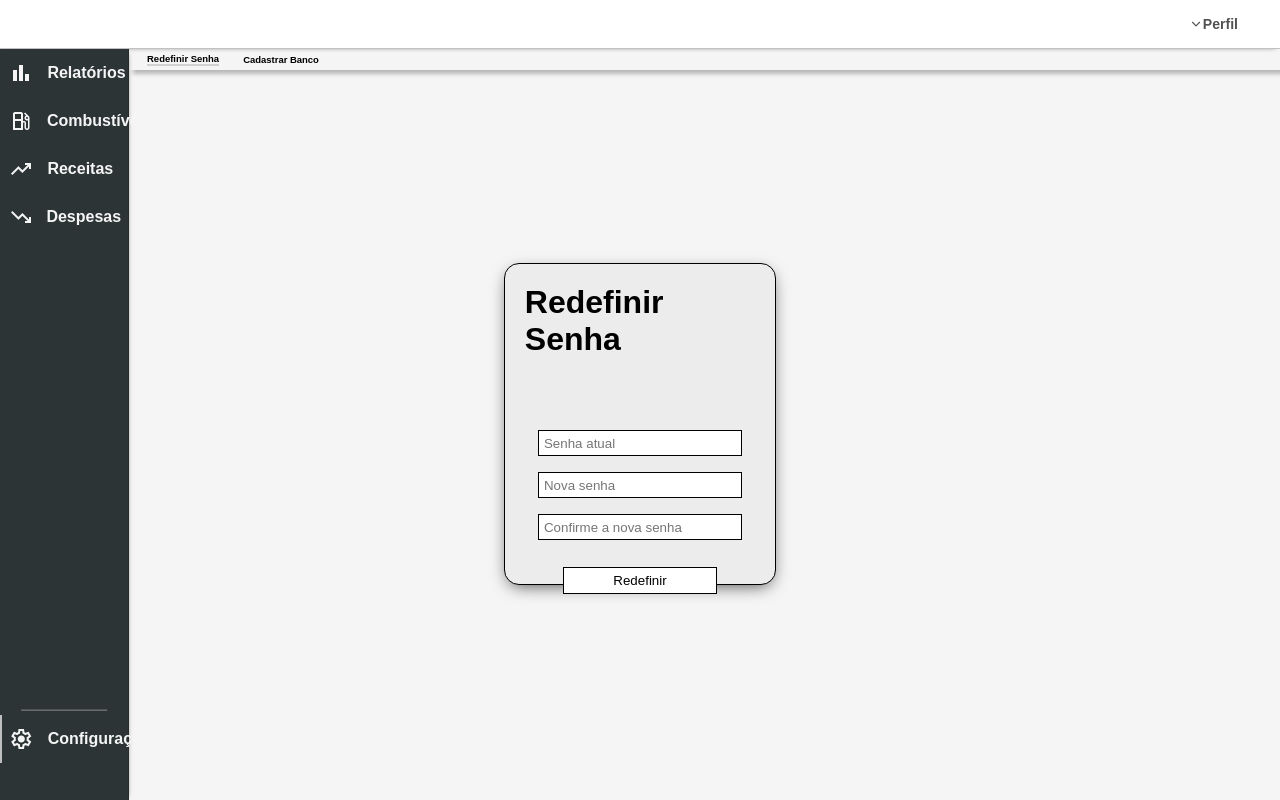
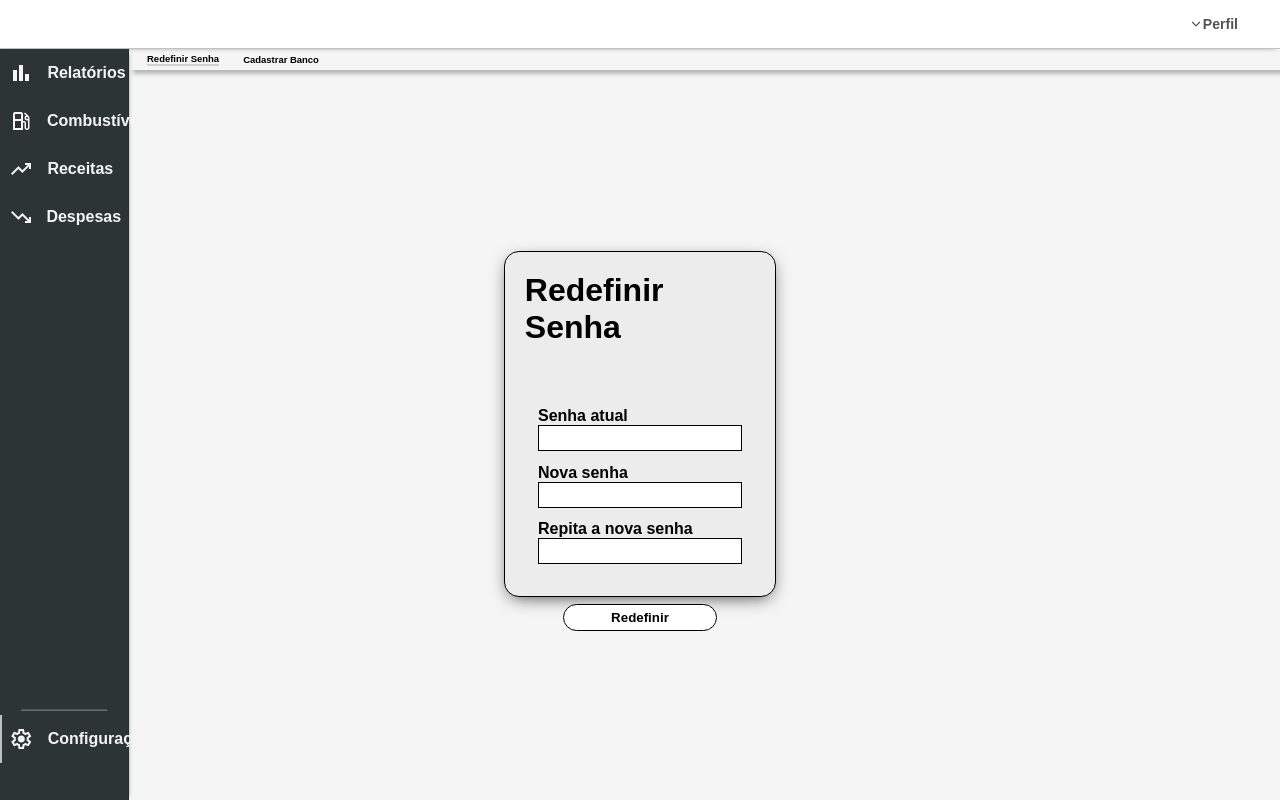
Before and after one commit to JhayneK/Projeto-Financas, a React (Vite) app in the folder Front end/: page /config in a window 1280 px wide. Built offline with nearby package versions, Linux system fonts and the light colour scheme.

Commit message:
Função editar banco

```diff
--- a/Front end/src/App.css
+++ b/Front end/src/App.css
@@ -243,7 +243,7 @@
 }
 
 .form-comb-buttons {
-    margin-top: 3.2%;
+    margin-top: 3.1%;
     position: absolute;
 }
 
@@ -251,9 +251,9 @@
     cursor: pointer;
     border-radius: 5px;
     color: #163d6b;
-    border: none;
+    border: 1px solid rgb(187, 187, 187);
     font-weight: 800;
-    background-color: rgb(226, 226, 226);
+    background-color: rgb(241, 241, 241);
     font-size: 0.8rem;
     margin: 0px 10px 1vh 0px;
     padding: 5px 10px;
@@ -441,7 +441,6 @@ input:disabled {
     align-items: center;
     /* background-color: white; */
     box-shadow: 4px 4px 4px rgba(0, 0, 0, 0.25);
-    /* z-index: 1; */
 }
 
 .header-config-content {
@@ -469,3 +468,79 @@ input:disabled {
     justify-content: center;
     align-items: center;
 }
+
+.config-container {
+    display: flex;
+    flex-direction: column;
+    align-items: center;
+    border: 1px solid black;
+    width: 18vw;
+    height: 38vh;
+    padding: 20px;
+    border-radius: 15px;
+    background-color: rgb(236, 236, 236);
+    box-shadow: 0px 5px 17px -5px rgba(0,0,0,0.75);
+}
+
+.config-espacamento {
+    margin-top: 0.8rem;
+}
+
+.config-container input {
+    width: 15vw;
+    height: 3vh;
+    padding: 0px 5px;
+    border: 1px solid black;
+    background-color: white;
+}
+
+.config-container button {
+    cursor: pointer;
+    padding: 5px 20px;
+    width: 12vw;
+    margin: 2rem 0px;
+    background-color: white;
+    border-radius: 15px;
+    font-weight: bold;
+    border: 1px solid black;
+}
+
+.config-editar-container {
+    display: flex;
+    justify-content: center;
+    align-items: center;
+    position: absolute;
+    background-color: rgba(156, 156, 156, 0.6);
+    height: 100vh;
+    width: 100vw;
+    top: 0%;
+    left: 0%;
+}
+
+.config-editar-box {
+    border: 2px solid black;
+    width: 15vw;
+    height: 25vh;
+    padding: 1rem 1rem;
+    background-color: rgb(172, 172, 172);
+    border-radius: 15px;
+    box-shadow: 0px 7px 10px -3px rgba(0, 0, 0, 0.75);
+}
+
+.config-editar-content {
+    display: flex;
+    justify-content: center;
+}
+
+.botoes-cadastro-config {
+    display: flex;
+    justify-content: center;
+    margin-top: 3rem;
+}
+
+.botoes-cadastro-config button {
+    cursor: pointer;
+    padding: 5px 10px;
+    font-weight: bold;
+    color: #163d6b;
+}
--- a/Front end/src/components/Configuracoes/CadastroBanco.jsx
+++ b/Front end/src/components/Configuracoes/CadastroBanco.jsx
@@ -3,55 +3,18 @@ import axios from "axios";
 import Box from "@mui/material/Box";
 import { DataGrid } from "@mui/x-data-grid";
 import { useTabelaSelectContext } from "../../context/TabelaSelectContext";
-
+import EditarBanco from "./EditarBanco";
 
 export default function CadastroBanco() {
     const [banco, setBanco] = useState("");
 
-    const styleContent = {
-        display: "flex",
-        flexDirection: "column",
-        alignItems: "center", // Centralizar horizontalmente
-        border: "1px solid black",
-        width: "18vw",
-        height: "35vh",
-        padding: "20px",
-        borderRadius: "15px",
-        backgroundColor: "rgb(236, 236, 236)",
-        boxShadow: "0px 5px 17px -5px rgba(0,0,0,0.75)",
-    };
-
-    const styleForm = {
-        display: "flex",
-        flexDirection: "column",
-        alignItems: "center",
-        justifyContent: "center",
-    };
-
-    const styleInput = {
-        width: "15vw",
-        height: "3vh",
-        padding: "0px 5px",
-        margin: "2.2rem 0px 1rem 0px",
-        border: "1px solid black",
-        backgroundColor: "white",
-    };
-
-    const styleButton = {
-        cursor: "pointer",
-        padding: "5px 20px",
-        width: "12vw",
-        margin: "2rem 0px",
-        backgroundColor: "white",
-        border: "1px solid black",
-    };
-
     const [dados, setDados] = useState([]);
 
     useEffect(() => {
-        axios.get("/dados_randomicos.json")
+        axios
+            .get("/dados_randomicos.json")
             .then((response) => {
-                setDados(response.data.fluxo)
+                setDados(response.data.fluxo);
             })
             .catch((error) => {
                 console.error("Erro ao obter os dados do JSON");
@@ -60,12 +23,14 @@ export default function CadastroBanco() {
 
     const columns = [
         { field: "id", headerName: "ID", width: 170 },
-        { field: "banco", headerName: "BANCO", width: 162 },
+        { field: "banco", headerName: "BANCO", width: 188 },
+        { field: "data", headerName: "DATA", width: 166 },
     ];
 
     const rows = dados.map((row) => ({
         id: row.ID,
         banco: row.BANCO,
+        data: row.DATA,
     }));
 
     const [linhaSelecionada, setLinhaSelecionada] = useState([]);
@@ -77,37 +42,31 @@ export default function CadastroBanco() {
         setIdRow(linhaSelecionada);
     }, [linhaSelecionada, setIdRow]);
 
+    const [exibirEditar, setExibirEditar] = useState(false);
+    const handleAbrirEditar = () => {
+        if (idRow.length < 1) {
+            alert("É necessário selecionar uma linha para poder editar.");
+        } else if (idRow.length === 1) {
+            setExibirEditar(true);
+        } else {
+            alert(
+                "É necessário selecionar apenas uma linha para poder editar."
+            );
+        }
+    };
+    const handleFecharEditar = () => {
+        setExibirEditar(false);
+    };
+
     return (
         <div>
-            <div style={{ display: "inline-block", margin: "0px 4rem" }}>
-                <div style={styleContent}>
-                    <h1 style={{margin: "0.5rem 0px 0px 0px"}}>Cadastrar Banco</h1>
-                    <div style={{ marginTop: "4rem" }}>
-                        <form action="" style={styleForm}>
-                            <div>
-                                <input
-                                    type="text"
-                                    style={styleInput}
-                                    value={banco}
-                                    onChange={(event) =>
-                                        setBanco(event.target.value)
-                                    }
-                                    placeholder="Nome do Banco"
-                                    required
-                                />
-                            </div>
-                            <div>
-                                <button style={styleButton}>Cadastrar</button>
-                            </div>
-                        </form>
-                    </div>
-                </div>
-            </div>
-            <div style={{ display: "inline-block", margin: "0px 4rem" }}>
-                <div>
-                    <button className="botao-dashboard">EDITAR</button>
+            <button className="botao-dashboard">RELOAD</button>
+            <button className="botao-dashboard">INSERIR</button>
+            <button onClick={handleAbrirEditar} className="botao-dashboard">
+                EDITAR
+            </button>
             <button className="botao-dashboard">DELETAR SELEC.</button>
-                    <Box sx={{ height: "40.5vh", width: "20vw" }}>
+            <Box sx={{ height: "40.5vh", width: "30vw" }}>
                 <DataGrid
                     rows={rows}
                     columns={columns}
@@ -118,17 +77,89 @@ export default function CadastroBanco() {
                     initialState={{
                         pagination: {
                             paginationModel: {
-                                        pageSize: 25,
+                                pageSize: 5,
                             },
                         },
                     }}
-                            pageSizeOptions={[25]}
+                    pageSizeOptions={[5]}
                     checkboxSelection
                     disableRowSelectionOnClick
                 />
             </Box>
+            {exibirEditar && (
+                <EditarBanco lineId={idRow} onClose={handleFecharEditar} />
+            )}
         </div>
-            </div>
-        </div>
+        // <div>
+        //     <div style={{ display: "inline-block", margin: "0px 4rem" }}>
+        //         <div className="config-container">
+        //             <h1 style={{ margin: "0.5rem 0px 3rem 0px" }}>
+        //                 Cadastrar Banco
+        //             </h1>
+        //             <div style={{ marginTop: "4rem" }}>
+        //                 {/* <form action="" > */}
+        //                 <div>
+        //                     <div>
+        //                         <label style={{ fontWeight: "bold" }}>
+        //                             Nome do banco
+        //                         </label>
+        //                     </div>
+        //                     <input
+        //                         type="text"
+        //                         value={banco}
+        //                         onChange={(event) =>
+        //                             setBanco(event.target.value)
+        //                         }
+        //                         placeholder="Nome do Banco"
+        //                         required
+        //                     />
+        //                 </div>
+        //                 <div
+        //                     style={{
+        //                         display: "flex",
+        //                         justifyContent: "center",
+        //                     }}
+        //                 >
+        //                     <button>Cadastrar</button>
+        //                 </div>
+        //                 {/* </form> */}
+        //             </div>
+        //         </div>
+        //     </div>
+        //     <div style={{ display: "inline-block", margin: "0px 4rem" }}>
+        //         <div>
+        //             <button
+        //                 onClick={handleAbrirEditar}
+        //                 className="botao-dashboard"
+        //             >
+        //                 EDITAR
+        //             </button>
+        //             <button className="botao-dashboard">DELETAR SELEC.</button>
+        //             <Box sx={{ height: "40.5vh", width: "20vw" }}>
+        //                 <DataGrid
+        //                     rows={rows}
+        //                     columns={columns}
+        //                     rowSelectionModel={linhaSelecionada}
+        //                     onRowSelectionModelChange={(novaSelecao) => {
+        //                         setLinhaSelecionada(novaSelecao);
+        //                     }}
+        //                     initialState={{
+        //                         pagination: {
+        //                             paginationModel: {
+        //                                 pageSize: 25,
+        //                             },
+        //                         },
+        //                     }}
+        //                     pageSizeOptions={[25]}
+        //                     checkboxSelection
+        //                     disableRowSelectionOnClick
+        //                 />
+        //             </Box>
+        //         </div>
+        //     </div>
+        //     {exibirEditar && (
+        //         <EditarBanco lineId={idRow} onClose={handleFecharEditar} />
+        //     )}
+        // </div>
     );
 }
--- /dev/null
+++ b/Front end/src/components/Configuracoes/EditarBanco.jsx
@@ -0,0 +1,82 @@
+import { useState, useEffect } from "react";
+import axios from "axios";
+
+export default function EditarBanco({ onClose, lineId }) {
+    const [banco, setBanco] = useState("");
+    const [bancoError, setBancoError] = useState("");
+
+    useEffect(() => {
+        // Puxar da API
+        axios
+            .get("/dados_randomicos.json")
+            .then((response) => {
+                // Puxando pelo ID do ITEM
+                const item = response.data.fluxo.find(
+                    (item) => item.ID === lineId[0]
+                );
+
+                // Verificar se o item foi encontrado
+                if (item) {
+                    // Atribuição dos valores encontrados aos useStates
+                    setBanco(item.BANCO);
+                } else {
+                    // Nenhuma linha selecionada na tabela
+                    console.error(
+                        "É necessário selecionar algum registro na tabela"
+                    );
+                }
+            })
+            .catch((error) => {
+                console.error("Erro ao obter os dados do JSON");
+            });
+    }, [lineId]); // Adicione lineId como dependência para que a consulta seja acionada quando ele mudar
+
+    const limparCampos = () => {
+        setBanco("");
+        setBancoError("");
+    }
+
+    const atualizar = () => {
+        if (banco.trim().length < 5) {
+            setBancoError("Input Vazio")
+            // throw new Error("Campo(s) não preenchido(s)");
+        } else {
+            // Enviar para a API
+            alert("Registro atualizado com sucesso!")
+            setBanco("");
+            setBancoError("");
+
+            onClose
+        }
+    }
+
+    return (
+        <div className="config-editar-container">
+            <div className="config-editar-box fadeInDown">
+                <div className="config-editar-content">
+                    {/* <h1>teste</h1> */}
+                    <div style={{ marginTop: "15%" }}>
+                        <div>
+                            <label style={{ fontWeight: "bold" }}>Banco</label>
+                        </div>
+                        <input
+                            className={`${!bancoError ? "" : "campo-vazio"}`}
+                            style={{ padding: "5px" }}
+                            type="text"
+                            value={banco}
+                            onChange={(event) => setBanco(event.target.value)}
+                            minLength={5}
+                            maxLength={50}
+                            required
+                        />
+                    </div>
+                </div>
+                <div className="botoes-cadastro-config">
+                    <button onClick={atualizar}>Atualizar</button>
+                    <button onClick={onClose}>Cancelar</button>
+                    <button style={{marginLeft: "5px"}} onClick={limparCampos}>LIMPAR</button>
+                </div>
+            </div>
+        </div>
+    );
+}
--- a/Front end/src/components/Configuracoes/RedefinirSenha.jsx
+++ b/Front end/src/components/Configuracoes/RedefinirSenha.jsx
@@ -1,92 +1,142 @@
 import { useState } from "react";
-
+// import { useEffect } from "react";
+// import axios from "axios";
 
 export default function RedefinirSenha() {
     const [senhaAtual, setSenhaAtual] = useState("");
+    const [consultaSenha, setConsultaSenha] = useState("");
     const [novaSenha, setNovaSenha] = useState("");
     const [confirmaSenha, setConfirmaSenha] = useState("");
 
-    const styleContainer = {
-        display: "flex",
-        flexDirection: "column",
-        alignItems: "center", // Centralizar horizontalmente
-        border: "1px solid black",
-        width: "18vw",
-        height: "35vh",
-        padding: "20px",
-        borderRadius: "15px",
-        backgroundColor: "rgb(236, 236, 236)",
-        // boxShadow: "4px 4px 4px rgba(0, 0, 0, 0.25)",
-        boxShadow: "0px 5px 17px -5px rgba(0,0,0,0.75)"
+    const [validacaoConsultaSenha, setValidacaoConsultaSenha] = useState("");
+    const [validacaoSenhaAtual, setValidacaoSenhaAtual] = useState("");
+    const [validacaoNovaSenha, setValidacaoNovaSenha] = useState("");
+    const [validacaoConfirmaSenha, setValidacaoConfirmaSenha] = useState("");
+
+    const handleSenhaAtualChange = (event) => {
+        setSenhaAtual(event.target.value);
+        setValidacaoSenhaAtual("");
     };
 
-    const styleForm = {
-        display: "flex",
-        flexDirection: "column",
-        alignItems: "center",
-        justifyContent: "center",
+    const handleNovaSenhaChange = (event) => {
+        setNovaSenha(event.target.value);
+        setValidacaoNovaSenha("");
+    };
+
+    const handleConfirmaSenhaChange = (event) => {
+        setConfirmaSenha(event.target.value);
+        setValidacaoConfirmaSenha("");
+    };
+
+    const redefinir = () => {
+        const camposVazios = {};
+
+        if (!senhaAtual) {
+            camposVazios.senhaAtual = true;
+            setValidacaoSenhaAtual("Campo vazio");
         }
 
-    const styleInput = {
-        width: "15vw",
-        height: "3vh",
-        padding: "0px 5px",
-        margin: "0.5rem 0px",
-        border: "1px solid black",
-        backgroundColor: "white",
+        if (!novaSenha) {
+            camposVazios.novaSenha = true;
+            setValidacaoNovaSenha("Campo vazio");
         }
 
-    const styleButton = {
-        cursor: "pointer",
-        padding: "5px 20px",
-        width: "12vw",
-        margin: "1.2rem 0px",
-        backgroundColor: "white",
-        border: "1px solid black"
+        if (!confirmaSenha) {
+            camposVazios.confirmaSenha = true;
+            setValidacaoConfirmaSenha("Campo vazio");
         }
 
+        if (novaSenha !== confirmaSenha) {
+            camposVazios.novaSenha = true;
+            camposVazios.confirmaSenha = true;
+            setValidacaoNovaSenha("As senhas não conferem");
+            setValidacaoConfirmaSenha("As senhas não conferem");
+        }
+
+        try {
+            // consulta da senha atual via API
+            // setConsultaSenha("")  // definida via API
+        } catch {
+            console.error("Senha atual digitada está incorreta!")
+        }
+
+        if (senhaAtual !== consultaSenha) {
+            camposVazios.senhaAtual = true;
+            camposVazios.consultaSenha = true;
+            setValidacaoSenhaAtual("Senha não confere")
+            setValidacaoConsultaSenha("Senha não confere")
+        }
+
+        if (Object.keys(camposVazios).length === 0) {
+            // Nenhum campo vazio, continuar com a redefinição de senha
+            alert("Senha redefinida com sucesso!");
+
+            // Limpa as mensagens de validação
+            setSenhaAtual("");
+            setConsultaSenha("");
+            setNovaSenha("");
+            setConfirmaSenha("");
+
+            setValidacaoConsultaSenha("");
+            setValidacaoSenhaAtual("");
+            setValidacaoNovaSenha("");
+            setValidacaoConfirmaSenha("");
+        }
+    };
+
     return (
-        <div style={styleContainer}>
+        <div className="config-container">
             <h1>Redefinir Senha</h1>
-            <div style={{marginTop: "4rem"}}>
-
-                <form action="" style={styleForm} >
+            <div style={{ marginTop: "3rem" }}>
+                <div className="config-espacamento">
                     <div>
+                        <label style={{ fontWeight: "bold" }}>
+                            Senha atual
+                        </label>
+                    </div>
                     <input
+                        className={validacaoSenhaAtual ? "campo-vazio" : ""}
                         type="password"
-                            style={styleInput}
                         value={senhaAtual}
-                            onChange={(event) => setSenhaAtual(event.target.value)}
-                            placeholder="Senha atual"
+                        onChange={handleSenhaAtualChange}
                         required
                     />
                 </div>
+                <div className="config-espacamento">
                     <div>
+                        <label style={{ fontWeight: "bold" }}>Nova senha</label>
+                    </div>
                     <input
+                        className={validacaoNovaSenha ? "campo-vazio" : ""}
                         type="password"
-                            style={styleInput}
                         value={novaSenha}
-                            onChange={(event) => setNovaSenha(event.target.value)}
-                            placeholder="Nova senha"
+                        onChange={handleNovaSenhaChange}
                         required
                     />
                 </div>
+                <div className="config-espacamento">
                     <div>
+                        <label style={{ fontWeight: "bold" }}>
+                            Repita a nova senha
+                        </label>
+                    </div>
                     <input
+                        className={validacaoConfirmaSenha ? "campo-vazio" : ""}
                         type="password"
-                            style={styleInput}
                         value={confirmaSenha}
-                            onChange={(event) =>
-                                setConfirmaSenha(event.target.value)
-                            }
-                            placeholder="Confirme a nova senha"
+                        onChange={handleConfirmaSenhaChange}
                         required
                     />
                 </div>
-                    <div>
-                        <button style={styleButton}>Redefinir</button>
+                <div
+                    style={{
+                        display: "flex",
+                        justifyContent: "center",
+                        margin: "0.5rem 0px",
+                    }}
+                >
+                    <button onClick={redefinir}>Redefinir</button>
                 </div>
-                </form>
             </div>
         </div>
     );
```
Also changed, not shown: Front end/src/pages/Combustivel.jsx (+19 -4 lines). Lines whose indentation alone changed are shown as unchanged.
